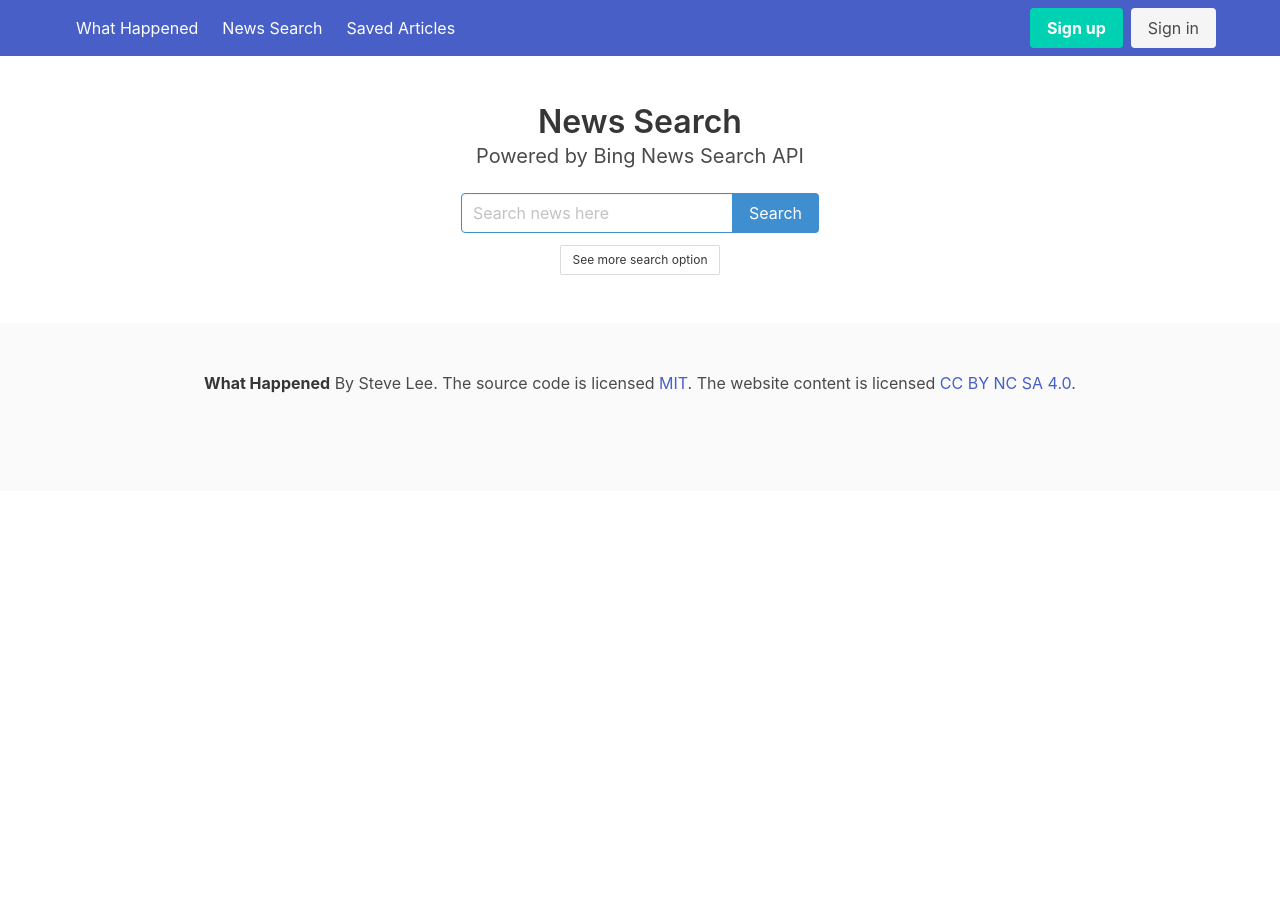
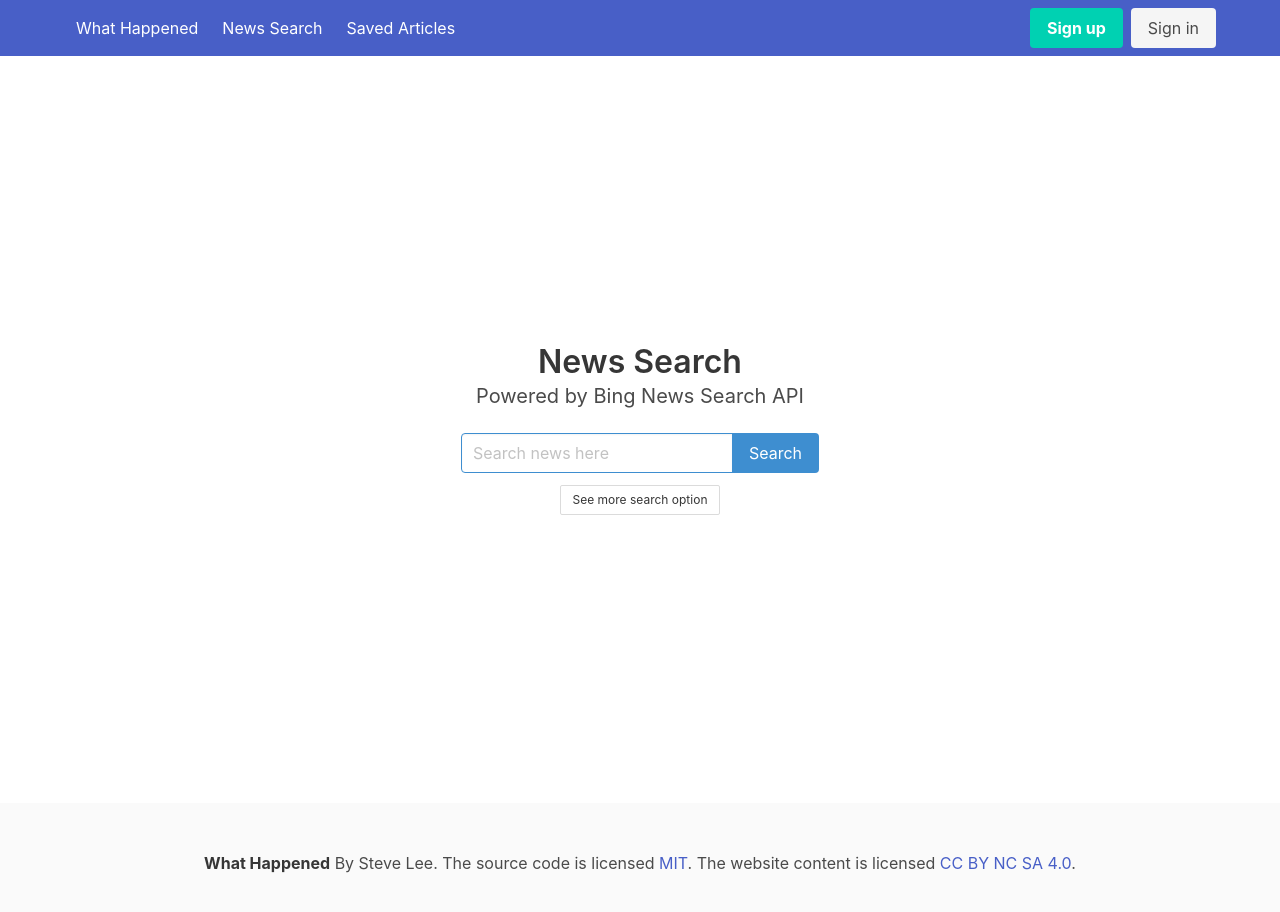
Before and after one commit to d104601/whathappened-frontend, a React (Create React App) app: page /search in a window 1280 px wide. Shown: the top 912 px of the page. Before the commit the page ends 800 px from the top, so only its background shows below. Built offline with nearby package versions, Linux system fonts and the light colour scheme.

Commit message:
changed detail of Pagination features

```diff
--- a/src/components/newsSearch.tsx
+++ b/src/components/newsSearch.tsx
@@ -79,7 +79,8 @@ const NewsSearch = () => {
 
     return (
         <div>
-            <section className='section has-text-centered'>
+            <section className={`hero ${SearchResults.length === 0 && "is-large"} has-text-centered`}>
+                <div className='hero-body'>
                     <form onSubmit={search}>
                         {SearchResults.length === 0 &&
                             <>
@@ -175,6 +176,7 @@ const NewsSearch = () => {
                             </>
                         }
                     </form>
+                </div>
             </section>
 
             <section className='container'>
```
Lines whose indentation alone changed are shown as unchanged.
